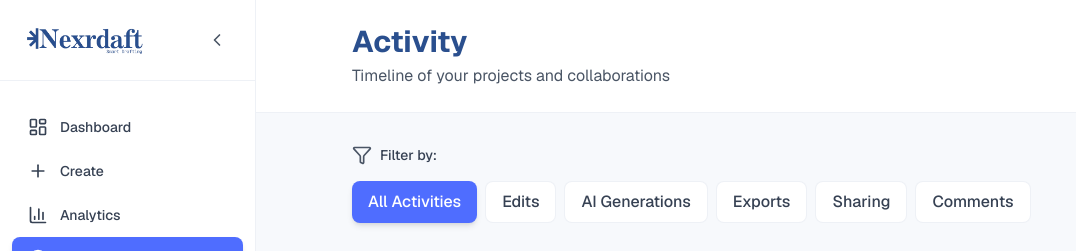
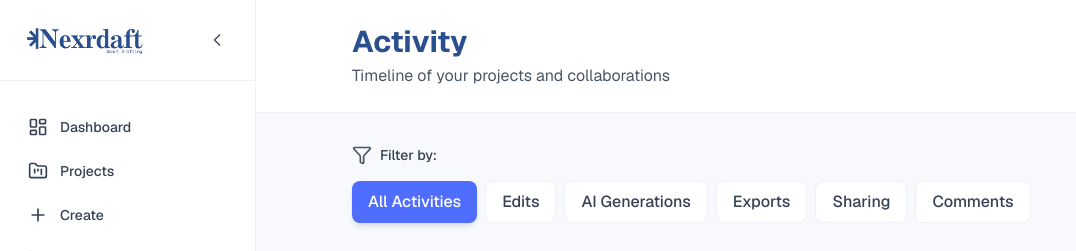
Before and after one commit to BellilxDhaker/nex-draft, a Next.js app: page /activity in a window 1280 px wide. Shown: the top 251 px of the page, without its empty margins (0-1076 px from the left). Built offline with nearby package versions, Linux system fonts and the light colour scheme; no server answers.

Commit message:
feat: integrate project management into application navigation

```diff
--- a/app/dashboard/page.tsx
+++ b/app/dashboard/page.tsx
@@ -263,7 +263,7 @@ export default function Dashboard() {
                         Recent Projects
                       </h2>
 
-                      <Link href="/activity">
+                      <Link href="/projects">
                         <motion.button
                           whileHover={{ gap: "8px" }}
                           className="flex items-center gap-2 text-accent hover:text-accent-light transition-colors text-sm font-medium"
@@ -340,7 +340,7 @@ export default function Dashboard() {
                         Quick Templates
                       </h2>
 
-                      <Link href="/create">
+                      <Link href="/projects">
                         <motion.button
                           whileHover={{ gap: "8px" }}
                           className="flex items-center gap-2 text-accent hover:text-accent-light transition-colors text-sm font-medium"
--- a/components/layout/Sidebar.tsx
+++ b/components/layout/Sidebar.tsx
@@ -10,6 +10,7 @@ import {
   LogOut,
   ChevronLeft,
   ChevronRight,
+  FolderKanban,
 } from "lucide-react";
 import Image from "next/image";
 import Link from "next/link";
@@ -39,6 +40,11 @@ export default function Sidebar() {
       label: "Dashboard",
       href: "/dashboard",
       icon: LayoutDashboard,
+    },
+    {
+      label: "Projects",
+      href: "/projects",
+      icon: FolderKanban,
     },
     {
       label: "Create",
```
